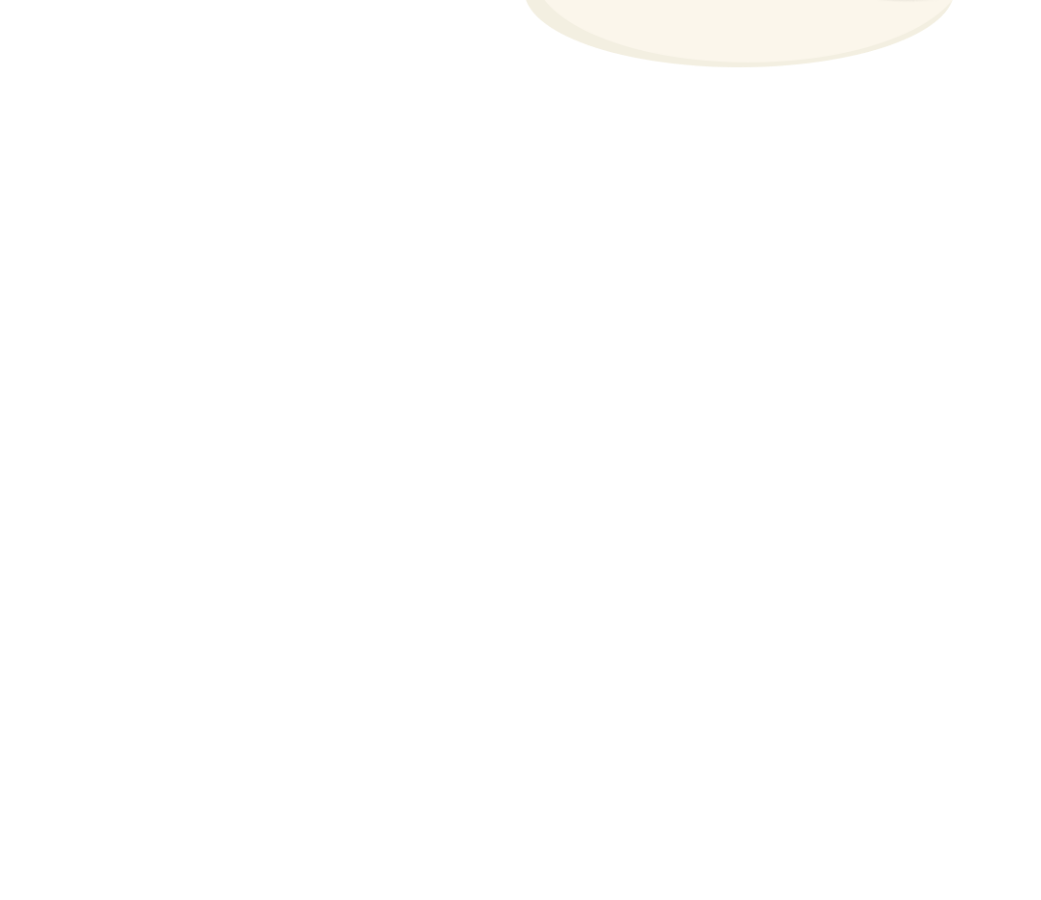
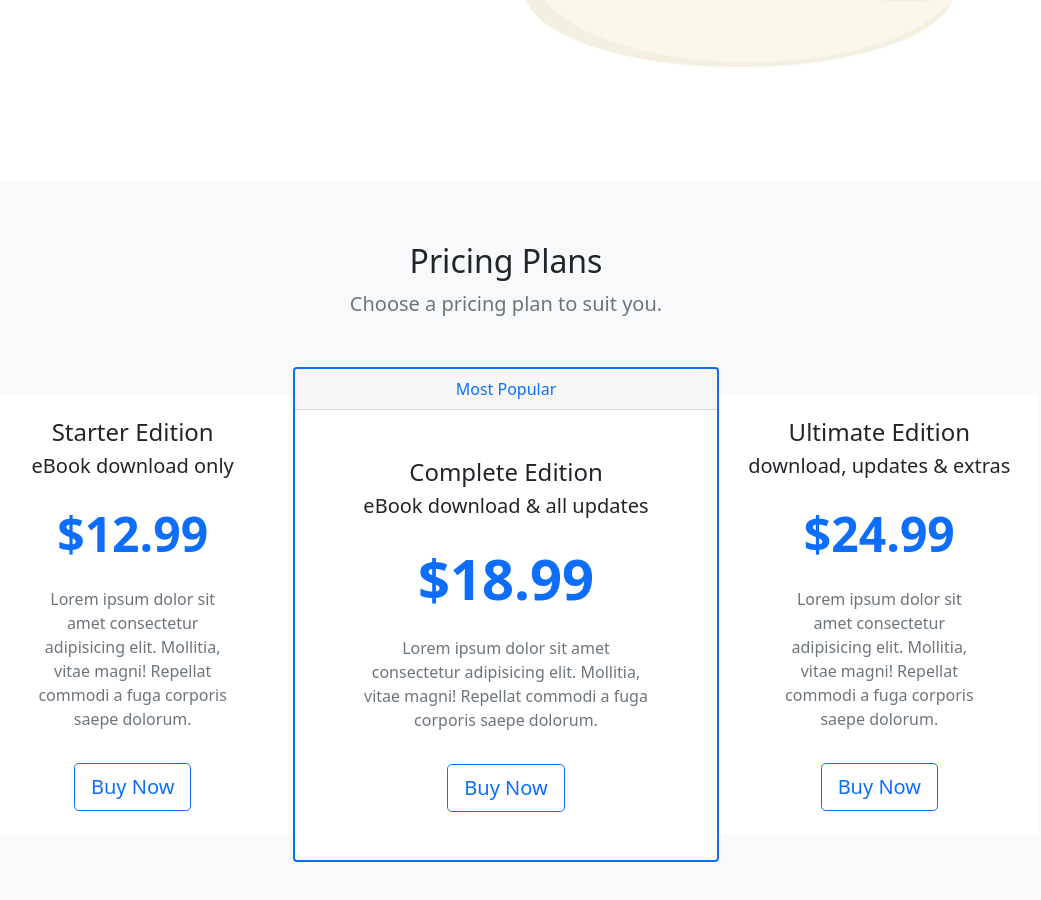
Before and after one commit to CDDR1/Learning-Bootstrap-5, a plain HTML site: page index.html in a window 1280 px wide. Shown: the part 544-1444 px from the top of the page, without its empty margins (134-1175 px from the left). Before the commit the page ends 800 px from the top, so only its background shows below. Drawn offline with nearby package versions, Linux system fonts and the light colour scheme.

Commit message:
adding cards section

```diff
--- a/index.html
+++ b/index.html
@@ -69,7 +69,65 @@
     </section>
 
     <!-- pricing plans -->
+    <section id="pricing" class="bg-light mt-5">
+        <div class="container-lg">
+            <div class="text-center">
+                <h2>Pricing Plans</h2>
+                <p class="lead text-muted">Choose a pricing plan to suit you.</p>
+            </div>
+        </div>
 
+        <div class="row my-5 align-items-center justify-content-center g-0">
+
+            <!-- first card -->
+            <div class="col-8 col-lg-4 col-xl-3">
+                <div class="card border-0">
+                    <div class="card-body text-center py-4">
+                        <h4 class="card-title">Starter Edition</h4>
+                        <p class="lead card-subtitle">eBook download only</p>
+                        <p class="display-5 my-4 text-primary fw-bold">$12.99</p>
+                        <p class="card-text mx-5 text-muted d-none d-lg-block">Lorem ipsum dolor sit amet consectetur adipisicing elit. Mollitia, vitae magni! Repellat commodi a fuga corporis saepe dolorum.</p>
+                        <a href="#" class="btn btn-outline-primary btn-lg mt-3">
+                        Buy Now
+                        </a>
+                    </div>
+                </div>
+            </div>
+
+            <!-- second card -->
+            <div class="col-9 col-lg-4">
+                <div class="card border-primary border-2">
+                  <div class="card-header text-center text-primary">Most Popular</div>
+                  <div class="card-body text-center py-5">
+                    <h4 class="card-title">Complete Edition</h4>
+                    <p class="lead card-subtitle">eBook download & all updates</p>
+                    <p class="display-4 my-4 text-primary fw-bold">$18.99</p>
+                    <p class="card-text mx-5 text-muted d-none d-lg-block">Lorem ipsum dolor sit amet consectetur adipisicing elit. Mollitia, vitae magni! Repellat commodi a fuga corporis saepe dolorum.</p>
+                    <a href="#" class="btn btn-outline-primary btn-lg mt-3">
+                      Buy Now
+                    </a>
+                  </div>
+                </div>
+              </div>
+
+              <!-- third card -->
+              <div class="col-8 col-lg-4 col-xl-3">
+                <div class="card border-0">
+                  <div class="card-body text-center py-4">
+                    <h4 class="card-title">Ultimate Edition</h4>
+                    <p class="lead card-subtitle">download, updates & extras</p>
+                    <p class="display-5 my-4 text-primary fw-bold">$24.99</p>
+                    <p class="card-text mx-5 text-muted d-none d-lg-block">Lorem ipsum dolor sit amet consectetur adipisicing elit. Mollitia, vitae magni! Repellat commodi a fuga corporis saepe dolorum.</p>
+                    <a href="#" class="btn btn-outline-primary btn-lg mt-3">
+                      Buy Now
+                    </a>
+                  </div>
+                </div>
+              </div>
+            </div>
+
+        </div>
+    </section>
 
     <!-- topics at a glance -->
 
```
